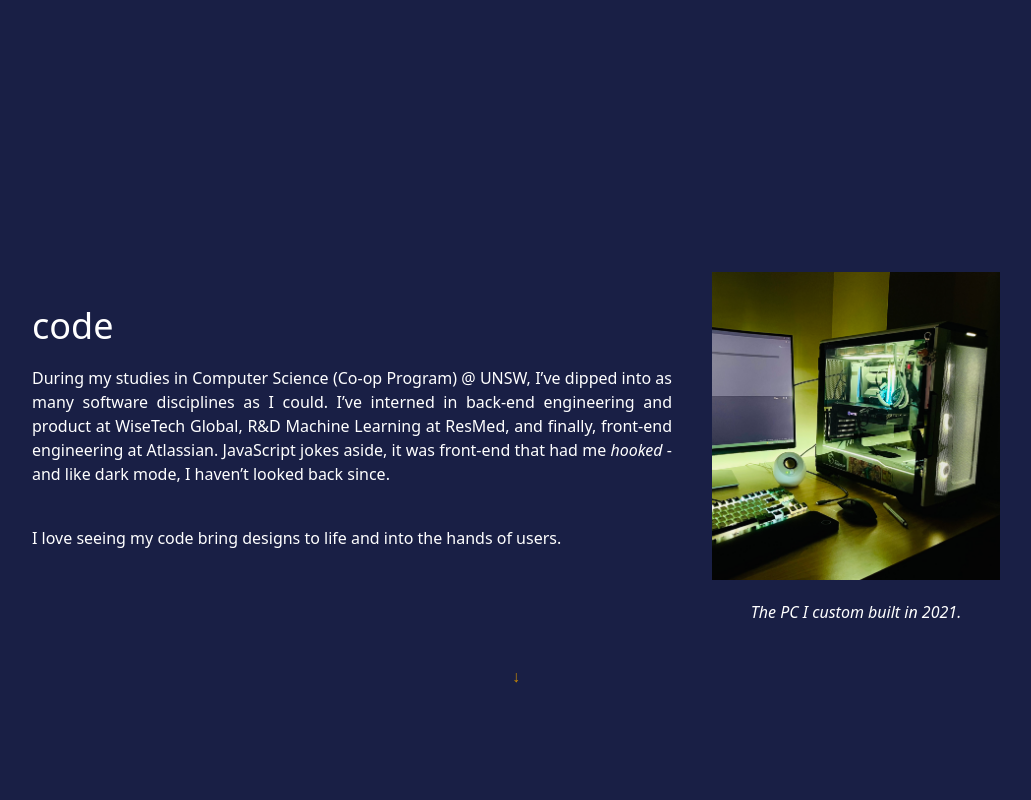
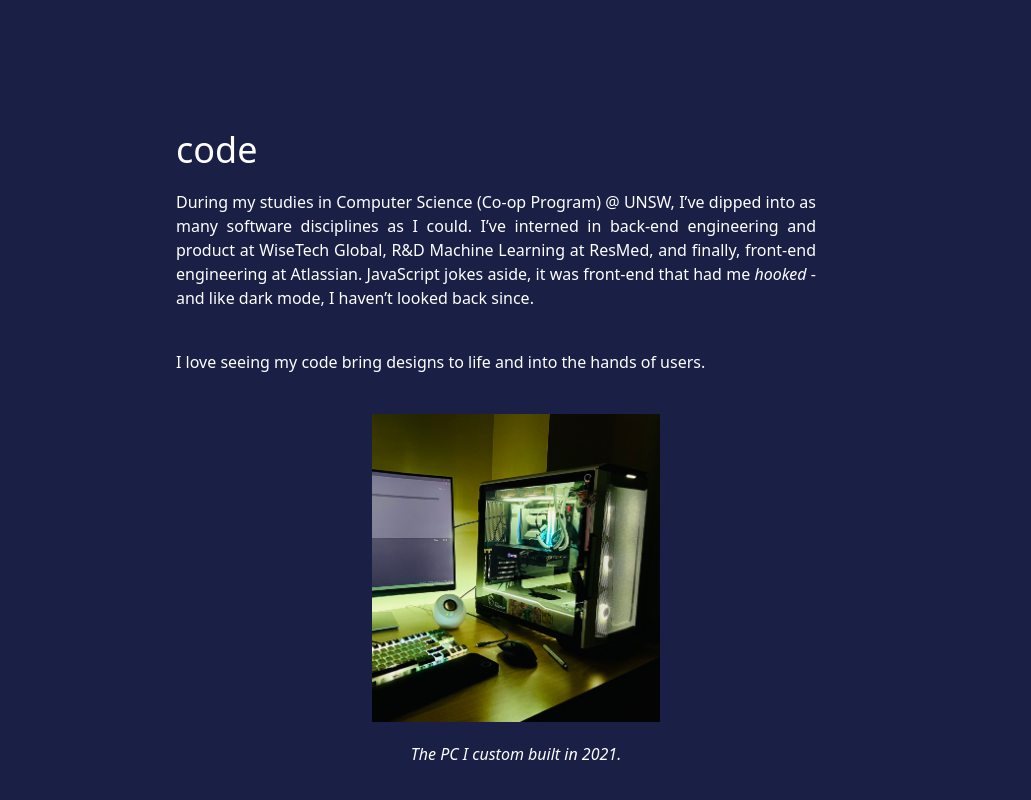
Before and after one commit to chelffey/about-chelffey, a React (Create React App) app: page / in a window 1280 px wide. Shown: the part 720-1520 px from the top of the page, without its empty margins (124-1155 px from the left). Built offline with nearby package versions, Linux system fonts and the light colour scheme.

Commit message:
redo first section layout

```diff
--- a/src/pages/Home.js
+++ b/src/pages/Home.js
@@ -30,9 +30,9 @@ export default class Home extends React.Component {
         <div className="colbox">
 
           <div className="min-h-screen colbox">
-            <div className="rowbox">
+
             <div className="colbox mr-10">
-                <div className="max-w-screen-sm pb-10">
+              <div className="max-w-screen-sm">
                 <h2 className="text-4xl pb-5">
                 code
                 </h2>
@@ -45,14 +45,14 @@ export default class Home extends React.Component {
 
               </div>
             </div>
-              <div className="max-w-screen-sm text-center">
-                <img src={ImageCodePC} alt="PC built by Charley in 2021" className="w-72 pb-5"/>
+
+            <div className="rowbox">
+              <div className="max-w-screen-sm text-center colbox mt-10">
+                <img src={ImageCodePC} alt="Custom built PC" className="w-72 pb-5"/>
                 <p className="italic">The PC I custom built in 2021.</p>
               </div>
+            </div>
 
-
-
-            </div>
             <div className="text-center pt-10 text-yellow-600"> ↓ </div>
           </div>
 
@@ -66,13 +66,13 @@ export default class Home extends React.Component {
               <div>
           My art is many things, but it is never static. It is a home where I can express my passions, from trees to movies, and my comfort spot where I can unwind, relax and re-energise myself. Though I constantly seek new challenges and to improve my skills as far as possible, I strive most to keep my artmaking as a place of joy.
               </div>
-              <div className="rowbox mt-10">
-                <div className="max-w-screen-sm text-center colbox">
-                  <img src={ImageArtTree} alt="PC built by Charley in 2021" className="w-72 pb-5"/>
+              <div className="rowbox">
+                <div className="max-w-screen-sm text-center colbox mt-10">
+                  <img src={ImageArtTree} alt="Angophora Costata drawing in pen" className="w-72 pb-5"/>
                   <p className="italic">Year 12 Major Work</p>
                 </div>
-                <div className="max-w-screen-sm text-center colbox">
-                  <img src={ImageArtSpiritedAway} alt="PC built by Charley in 2021" className="w-72 pb-5"/>
+                <div className="max-w-screen-sm text-center colbox mt-10">
+                  <img src={ImageArtSpiritedAway} alt="Chihiro and Haku from Spirited Away" className="w-72 pb-5"/>
                   <p className="italic">Spirited Away fan artwork</p>
                 </div>
               </div>
```
Lines whose indentation alone changed are shown as unchanged.
